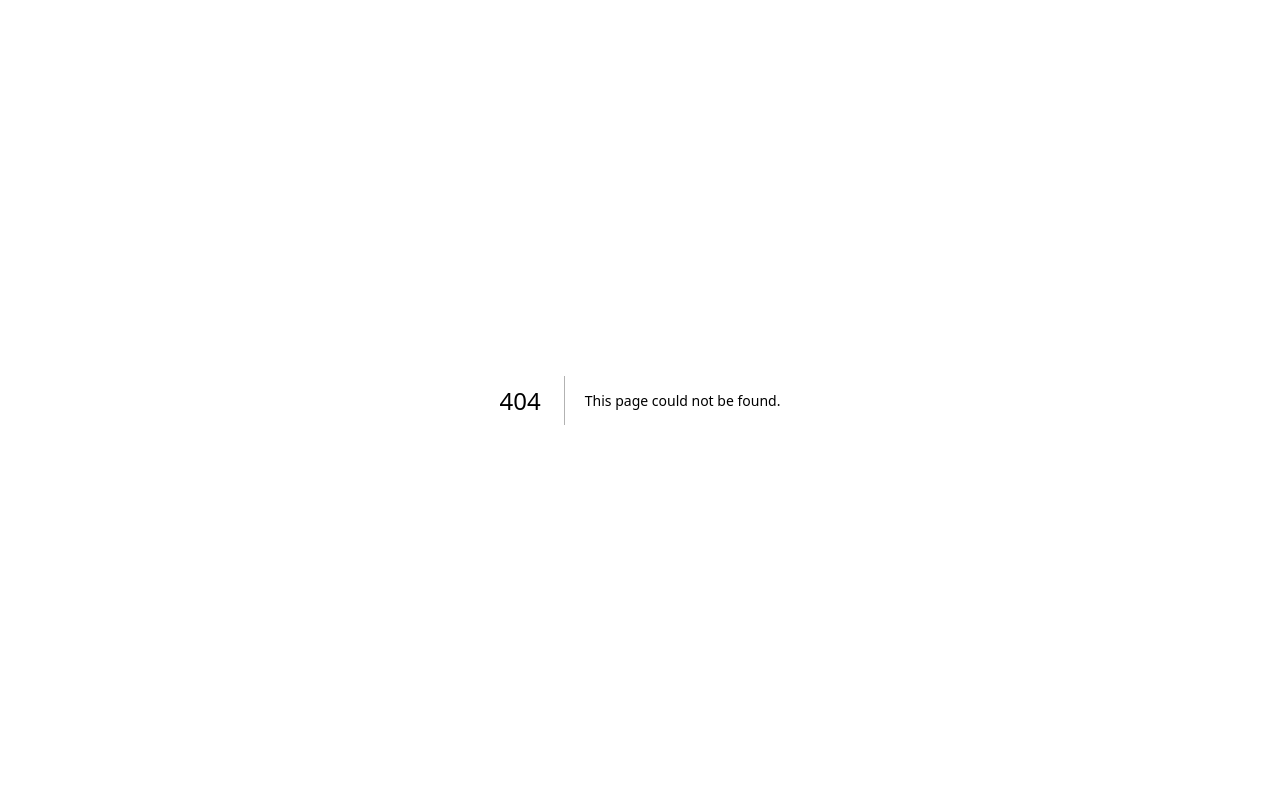
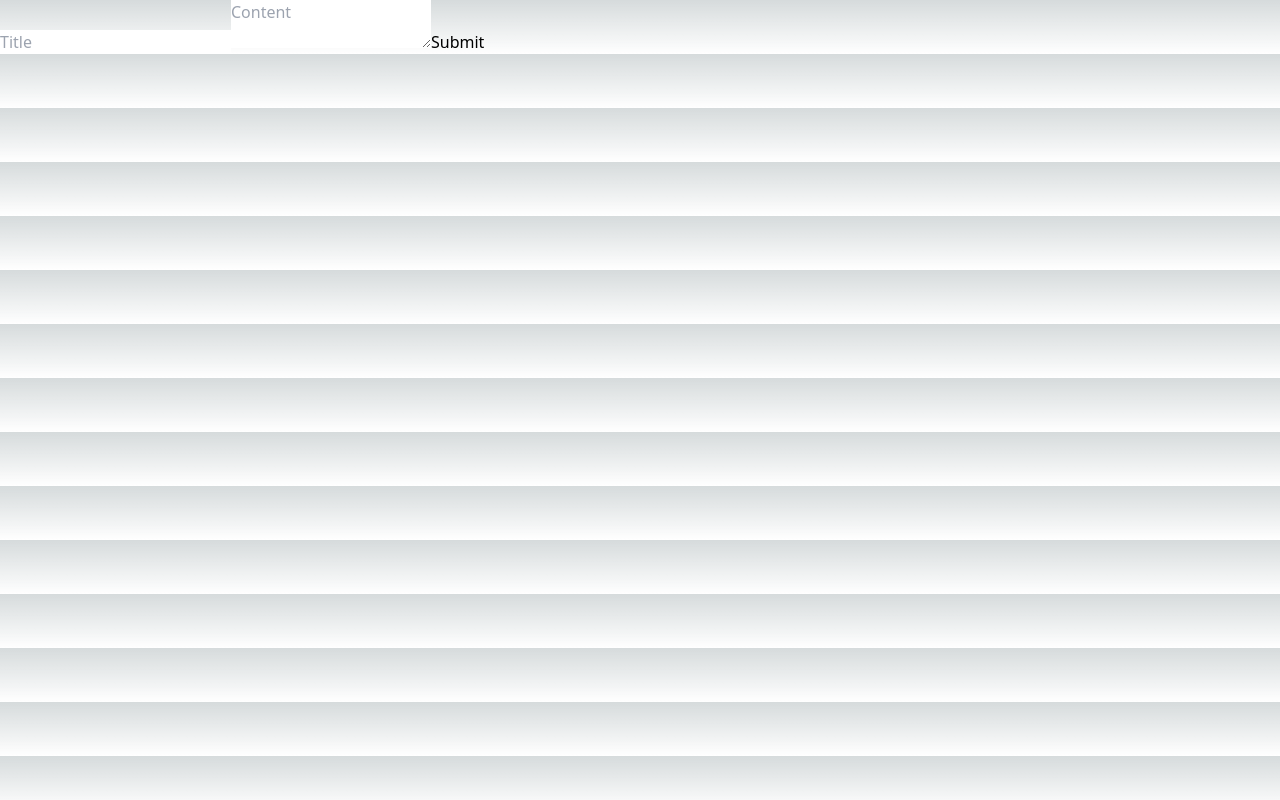
Before and after one commit to Minseok-2001/blog-nest-js, a Next.js app in the folder frontend/: page /writePost in a window 1280 px wide. Before the commit this address had no page. Built offline with nearby package versions, Linux system fonts and the light colour scheme.

Commit message:
Create writePost.tsx

```diff
--- /dev/null
+++ b/frontend/src/pages/writePost.tsx
@@ -0,0 +1,50 @@
+// In pages/writePost.tsx
+import { useRouter } from "next/router";
+import { FormEvent, useState } from "react";
+import axios, { AxiosError } from "axios";
+
+const WritePost = () => {
+  const [title, setTitle] = useState("");
+  const [content, setContent] = useState("");
+  const router = useRouter();
+
+  const submitForm = async (e: FormEvent) => {
+    e.preventDefault();
+
+    try {
+      await axios.post("http://localhost:8000/posts", {
+        title,
+        content,
+      });
+      router.push("/posts");
+    } catch (err) {
+      if (err instanceof AxiosError && err.response?.status === 401) {
+        // Unauthorized
+        router.push("/login");
+      } else {
+        console.error(err);
+      }
+    }
+  };
+
+  return (
+    <form onSubmit={submitForm}>
+      <input
+        type="text"
+        value={title}
+        onChange={(e) => setTitle(e.target.value)}
+        placeholder="Title"
+        required
+      />
+      <textarea
+        value={content}
+        onChange={(e) => setContent(e.target.value)}
+        placeholder="Content"
+        required
+      />
+      <button type="submit">Submit</button>
+    </form>
+  );
+};
+
+export default WritePost;
```
